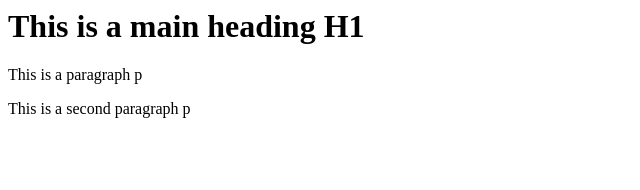
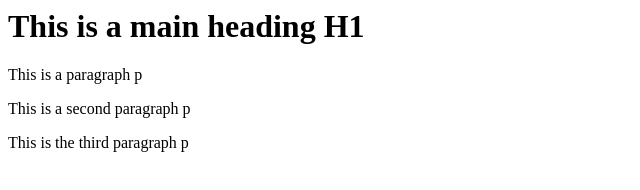
Before and after one commit to msaf9/Angular, a website: page index.html in a window 1280 px wide. Shown: the whole page, without its empty margins (0-640 px from the left). Drawn offline with Linux system fonts and the light colour scheme.

Commit message:
Fourth commit

```diff
--- a/index.html
+++ b/index.html
@@ -1,9 +1,13 @@
 <html>
+
 <head>
 </head>
+
 <body>
     <h1>This is a main heading H1</h1>
     <p>This is a paragraph p</p>
     <p>This is a second paragraph p</p>
+    <p>This is the third paragraph p</p>
 </body>
+
 </html>
```
Also changed, not shown: package.json (added, +24 -0 lines), 2 other files. Lines whose indentation alone changed are shown as unchanged.
